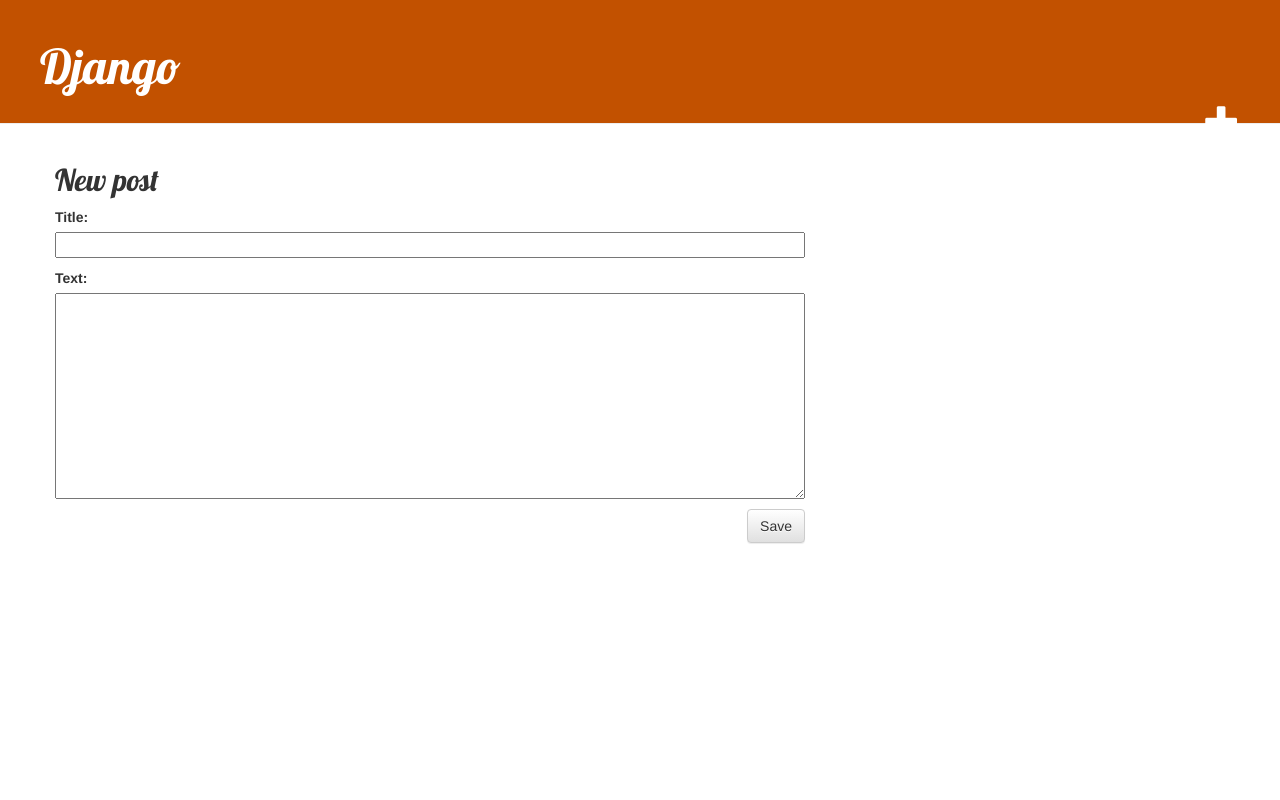
After one commit to Hamilton-Dias/DjangoBlog, a Django app: page /post/new/ in a window 1280 px wide. The commit adds this page. Run offline with Django 3.2, Linux system fonts and the light colour scheme; the visitor is signed in with stand-in values (Sample User, id 1); some libraries are stand-ins or nearby versions.

Commit message:
fim tutorial

```diff
--- /dev/null
+++ b/blog/forms.py
@@ -0,0 +1,9 @@
+from django import forms
+
+from .models import Post
+
+class PostForm(forms.ModelForm):
+
+    class Meta:
+        model = Post
+        fields = ('title', 'text',)
--- /dev/null
+++ b/blog/static/css/blog.css
@@ -0,0 +1,46 @@
+.page-header {
+    background-color: #C25100;
+    margin-top: 0;
+    padding: 20px 20px 20px 40px;
+}
+
+.page-header h1, .page-header h1 a, .page-header h1 a:visited, .page-header h1 a:active {
+    color: #ffffff;
+    font-size: 36pt;
+    text-decoration: none;
+}
+
+.content {
+    margin-left: 40px;
+}
+
+h1, h2, h3, h4 {
+    font-family: 'Lobster', cursive;
+}
+
+.date {
+    color: #828282;
+}
+
+.save {
+    float: right;
+}
+
+.post-form textarea, .post-form input {
+    width: 100%;
+}
+
+.top-menu, .top-menu:hover, .top-menu:visited {
+    color: #ffffff;
+    float: right;
+    font-size: 26pt;
+    margin-right: 20px;
+}
+
+.post {
+    margin-bottom: 70px;
+}
+
+.post h2 a, .post h2 a:visited {
+    color: #000000;
+}
--- /dev/null
+++ b/blog/templates/blog/base.html
@@ -0,0 +1,28 @@
+{% load static %}
+
+<html>
+    <head>
+        <title>Blog Top</title>
+
+        <link href="//fonts.googleapis.com/css?family=Lobster&subset=latin,latin-ext" rel="stylesheet" type="text/css">
+        <link rel="stylesheet" href="//maxcdn.bootstrapcdn.com/bootstrap/3.2.0/css/bootstrap.min.css">
+		<link rel="stylesheet" href="//maxcdn.bootstrapcdn.com/bootstrap/3.2.0/css/bootstrap-theme.min.css">
+		<link rel="stylesheet" type="text/css" href="{% static 'css/blog.css' %}">
+    </head>
+    <body>
+        <div class="page-header">
+            <h1>Django</h1>
+            {% if user.is_authenticated %}
+                <a href="{% url 'post_new' %}" class="top-menu"><span class="glyphicon glyphicon-plus"></span></a>
+            {% endif %}
+        </div>
+        <div class="content container">
+            <div class="row">
+                <div class="col-md-8">
+                    {% block content %}
+                    {% endblock %}
+                </div>
+            </div>
+        </div>
+    </body>
+</html>
--- /dev/null
+++ b/blog/templates/blog/post_edit.html
@@ -0,0 +1,9 @@
+{% extends 'blog/base.html' %}
+
+{% block content %}
+    <h2>New post</h2>
+    <form method="POST" class="post-form">{% csrf_token %}
+        {{ form.as_p }}
+        <button type="submit" class="save btn btn-default">Save</button>
+    </form>
+{% endblock %}
--- a/blog/urls.py
+++ b/blog/urls.py
@@ -1,6 +1,11 @@
 from django.urls import path
 from . import views
+from django.conf import settings
+from django.conf.urls.static import static
 
 urlpatterns = [
     path('', views.post_list, name='post_list'),
-]
+    path('post/<int:pk>/', views.post_detail, name='post_detail'),
+    path('post/new/', views.post_new, name='post_new'),
+    path('post/<int:pk>/edit/', views.post_edit, name='post_edit'),
+] + static(settings.STATIC_URL, document_root=settings.STATIC_ROOT)
--- a/blog/views.py
+++ b/blog/views.py
@@ -1,9 +1,43 @@
-from django.shortcuts import render
+from django.shortcuts import render, get_object_or_404, redirect
 from django.utils import timezone
 from .models import Post
+from .forms import PostForm
 
 # Create your views here.
 
 def post_list(request):
 	posts = Post.objects.filter(published_date__lte=timezone.now()).order_by('published_date')
 	return render(request, 'blog/post_list.html', {'posts':posts})
+
+def post_detail(request, pk):
+	post = get_object_or_404(Post, pk=pk)
+	return render(request, 'blog/post_detail.html', {'post': post})
+
+def post_new(request):
+	if request.method == "POST":
+		form = PostForm(request.POST)
+		if form.is_valid():
+			post = form.save(commit=False)
+			post.author = request.user
+			post.published_date = timezone.now()
+			post.save()
+			return redirect('post_detail', pk=post.pk)
+
+	else:
+		form = PostForm()
+	return render(request, 'blog/post_edit.html', {'form': form})
+
+def post_edit(request, pk):
+	post = get_object_or_404(Post, pk=pk)
+	if request.method == "POST":
+		form = PostForm(request.POST, instance=post)
+		if form.is_valid():
+			post = form.save(commit=False)
+			post.author = request.user
+			post.published_date = timezone.now()
+			post.save()
+			return redirect('post_detail', pk=post.pk)
+
+	else:
+		form = PostForm(instance=post)
+	return render(request, 'blog/post_edit.html', {'form': form})
--- a/mysite/settings.py
+++ b/mysite/settings.py
@@ -14,7 +14,6 @@
 
 # Build paths inside the project like this: os.path.join(BASE_DIR, ...)
 BASE_DIR = os.path.dirname(os.path.dirname(os.path.abspath(__file__)))
-
 
 # Quick-start development settings - unsuitable for production
 # See https://docs.djangoproject.com/en/2.2/howto/deployment/checklist/
@@ -120,3 +119,7 @@
 
 STATIC_URL = '/static/'
 STATIC_ROOT = os.path.join(BASE_DIR, 'static')
+
+STATICFILES_DIRS = (
+    '../blog/static/',
+)
```
Also changed, not shown: blog/templates/blog/post_detail.html (added, +16 -0 lines), blog/templates/blog/post_list.html (+12 -18 lines).
